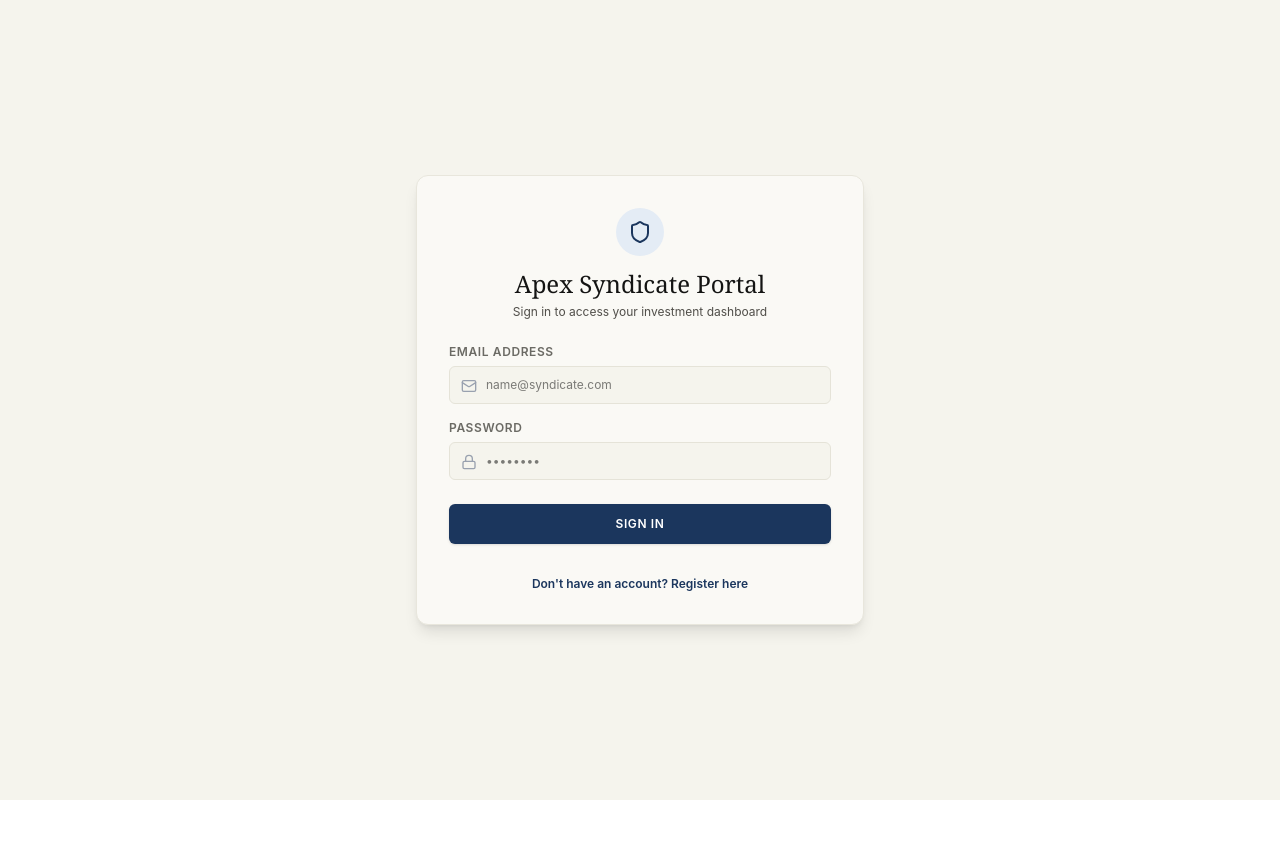
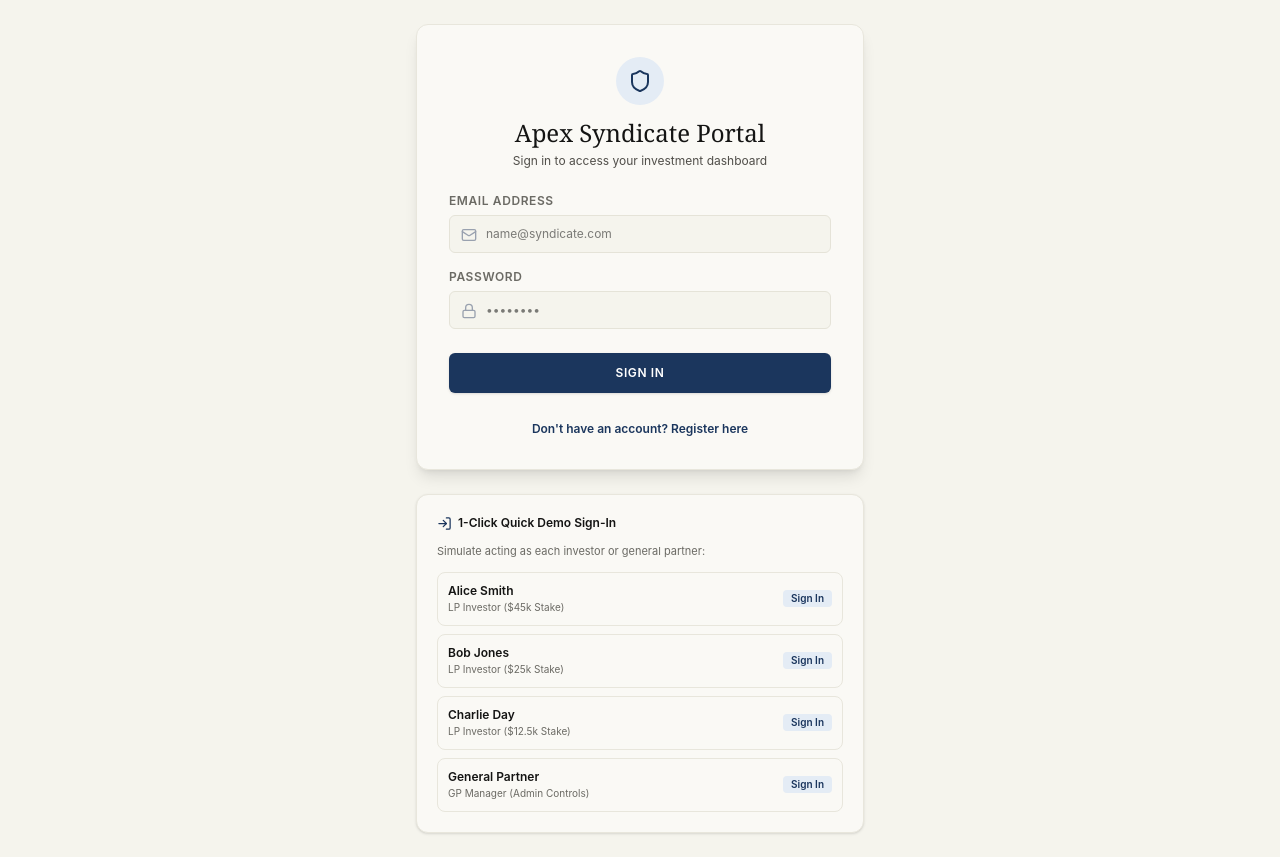
Before and after one commit to kai-thelonious/investment-pool-poc, a React (Vite) app: page /login in a window 1280 px wide. Before the commit the page ends 800 px from the top, so only its background shows below. Built offline with nearby package versions, Linux system fonts and the light colour scheme; no server answers; the database is empty.

Commit message:
feat: replace mock header selector with authentic user logins and 1-click demo accounts

```diff
--- a/src/hooks/useFundDashboard.ts
+++ b/src/hooks/useFundDashboard.ts
@@ -1,5 +1,6 @@
 import { useState, useEffect, useCallback, FormEvent } from 'react';
 import { supabase } from '../utils/supabase';
+import { useAuth } from '../context/AuthContext';
 import {
   INITIAL_FUND_TOTAL,
   INITIAL_FUND_HISTORY,
@@ -210,7 +211,13 @@ export function useFundDashboard() {
   }, [loadData]);
 
   // --- COMPUTED PROPERTIES ---
-  const currentUser: UserItem = users.find(u => u.id === activeUserId) || users[0] || {
+  const { user: authUser, profile } = useAuth();
+
+  const currentUser: UserItem = users.find(u =>
+    (authUser && u.id === authUser.id) ||
+    (profile && u.name.toLowerCase().includes(profile.name.toLowerCase())) ||
+    (activeUserId && u.id === activeUserId)
+  ) || users[0] || {
     id: 'usr-1',
     name: 'Alice Smith',
     deposited: 0,
--- a/src/pages/LoginPage.tsx
+++ b/src/pages/LoginPage.tsx
@@ -2,7 +2,7 @@ import { useState, FormEvent } from 'react';
 import { useNavigate } from 'react-router-dom';
 import { supabase } from '../utils/supabase';
 import { kamiTheme } from '../constants/theme';
-import { Shield, Lock, Mail, User as UserIcon } from 'lucide-react';
+import { Shield, Lock, Mail, User as UserIcon, LogIn } from 'lucide-react';
 
 export default function LoginPage() {
   const navigate = useNavigate();
@@ -13,6 +13,34 @@ export default function LoginPage() {
   const [role, setRole] = useState<'investor' | 'admin'>('investor');
   const [errorMsg, setErrorMsg] = useState<string>('');
   const [loading, setLoading] = useState<boolean>(false);
+
+  const demoAccounts = [
+    { name: 'Alice Smith', email: 'alice.smith@syndicate.com', role: 'LP Investor ($45k Stake)' },
+    { name: 'Bob Jones', email: 'bob.jones@syndicate.com', role: 'LP Investor ($25k Stake)' },
+    { name: 'Charlie Day', email: 'charlie.day@syndicate.com', role: 'LP Investor ($12.5k Stake)' },
+    { name: 'General Partner', email: 'gp.manager@syndicate.com', role: 'GP Manager (Admin Controls)' },
+  ];
+
+  const handleDemoSignIn = async (demoEmail: string) => {
+    setErrorMsg('');
+    setLoading(true);
+    try {
+      const { error } = await supabase.auth.signInWithPassword({
+        email: demoEmail,
+        password: 'Password123!',
+      });
+      if (error) throw error;
+      navigate('/');
+    } catch (err: unknown) {
+      if (err instanceof Error) {
+        setErrorMsg(err.message);
+      } else {
+        setErrorMsg('Demo sign-in failed.');
+      }
+    } finally {
+      setLoading(false);
+    }
+  };
 
   const handleSubmit = async (e: FormEvent) => {
     e.preventDefault();
@@ -65,8 +93,8 @@ export default function LoginPage() {
   };
 
   return (
-    <div className={`min-h-screen ${kamiTheme.bgPage} flex items-center justify-center p-6 font-serif antialiased`}>
-      <div className={`w-full max-w-md ${kamiTheme.cardBg} p-8 rounded-xl border ${kamiTheme.cardBorder} shadow-lg space-y-6`}>
+    <div className={`min-h-screen ${kamiTheme.bgPage} flex flex-col items-center justify-center p-4 sm:p-6 font-serif antialiased space-y-6`}>
+      <div className={`w-full max-w-md ${kamiTheme.cardBg} p-6 sm:p-8 rounded-xl border ${kamiTheme.cardBorder} shadow-lg space-y-6`}>
         <div className="text-center">
           <div className="inline-flex p-3 bg-[#E4ECF5] text-[#1B365D] rounded-full mb-3">
             <Shield size={24} />
@@ -179,7 +207,7 @@ export default function LoginPage() {
           </button>
         </form>
 
-        <div className="text-center pt-2 font-sans text-xs">
+        <div className="text-center pt-1 font-sans text-xs">
           <button
             type="button"
             onClick={() => {
@@ -192,6 +220,31 @@ export default function LoginPage() {
           </button>
         </div>
       </div>
+
+      {/* QUICK DEMO ACCOUNT LOGINS */}
+      <div className={`w-full max-w-md ${kamiTheme.cardBg} p-5 rounded-xl border ${kamiTheme.cardBorder} shadow-sm font-sans space-y-3`}>
+        <div className="flex items-center gap-1.5 text-xs font-semibold text-[#141413]">
+          <LogIn size={15} className="text-[#1B365D]" /> 1-Click Quick Demo Sign-In
+        </div>
+        <p className="text-[11px] text-[#6B6A64]">Simulate acting as each investor or general partner:</p>
+
+        <div className="grid grid-cols-1 gap-2 text-xs">
+          {demoAccounts.map((acc) => (
+            <button
+              key={acc.email}
+              onClick={() => handleDemoSignIn(acc.email)}
+              disabled={loading}
+              className="p-2.5 bg-[#FAF9F5] hover:bg-[#E8E6DC]/50 border border-[#E8E6DC] rounded-lg text-left flex items-center justify-between transition-colors group"
+            >
+              <div>
+                <span className="font-semibold text-[#141413] block group-hover:text-[#1B365D]">{acc.name}</span>
+                <span className="text-[10px] text-[#6B6A64]">{acc.role}</span>
+              </div>
+              <span className="text-[10px] font-semibold text-[#1B365D] bg-[#E4ECF5] px-2 py-0.5 rounded">Sign In</span>
+            </button>
+          ))}
+        </div>
+      </div>
     </div>
   );
 }
```
